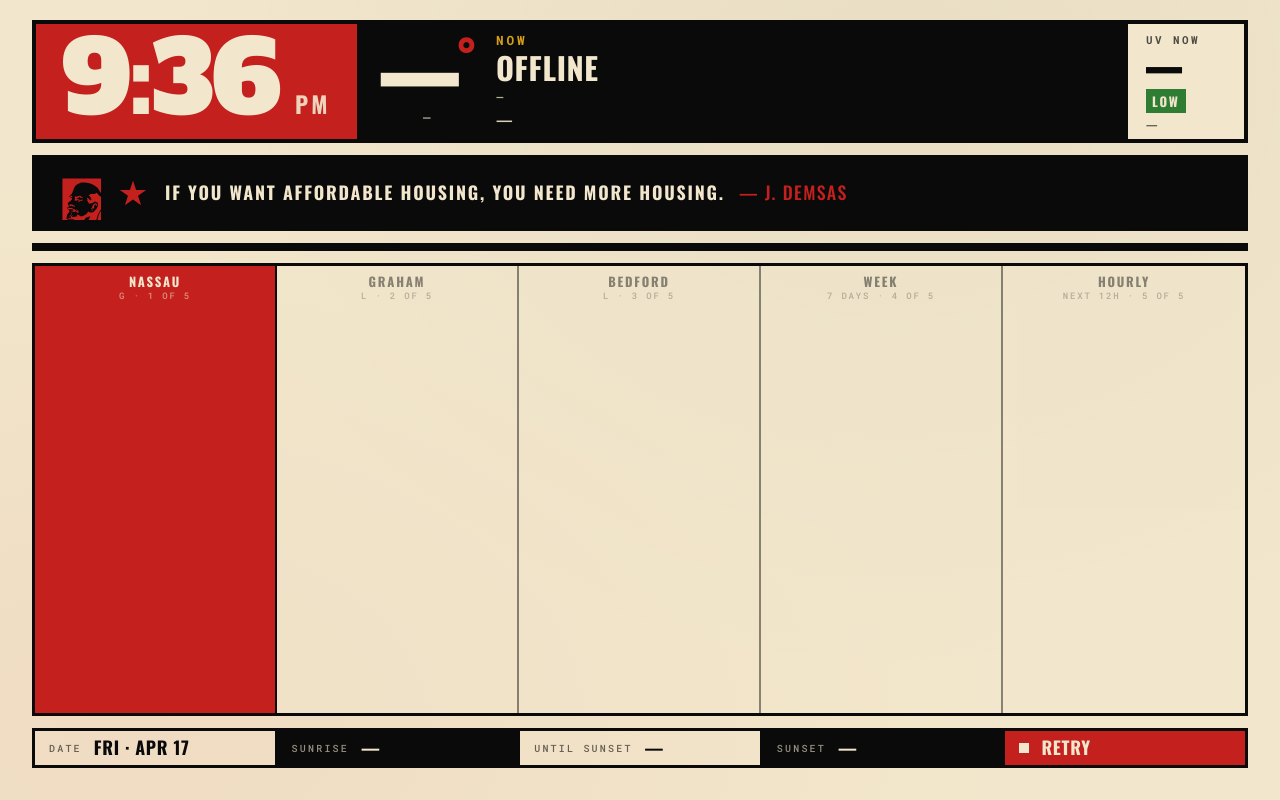
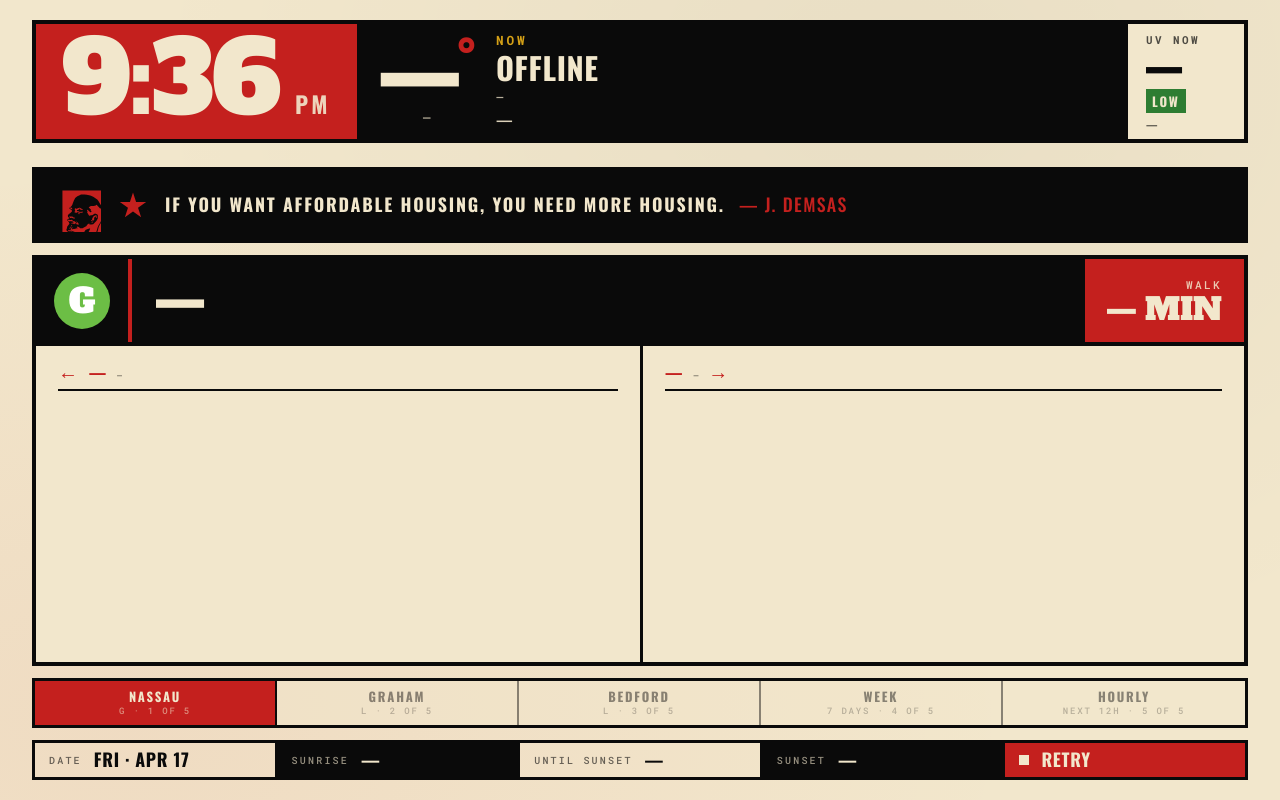
Before and after one commit to ashtyngon/wkcr-alarm, a website: page dashboard.html in a window 1280 px wide. Drawn offline with nearby package versions, Linux system fonts and the light colour scheme; no server answers; files whose address does not match are found by name.

Commit message:
Fix: grid row shift when alert ribbon is hidden
The carousel layout was collapsing because of a subtle CSS Grid
bug: with grid-template-rows: auto auto auto 1fr auto auto and
the alert ribbon being display:none, the remaining children were
auto-placed by DOM order and each shifted up one row. The 1fr
slot (meant for the carousel) got claimed by carousel-tabs, which
then stretched to ~700px of empty space with only small labels
at the top. The actual carousel collapsed to ~0 height, hiding
all panel content.

Fix: explicit grid-row assignments on every frame child. Now each
section stays in its intended row regardless of which siblings
are display:none:
  .top           → row 1
  .alert-ribbon  → row 2 (present or hidden, row stays empty)
  .slogan-bar    → row 3
  .carousel      → row 4 (keeps its 1fr slot)
  .carousel-tabs → row 5
  .footer        → row 6

This is a general CSS Grid pitfall worth remembering: auto-placement
with display:none siblings silently reassigns template row sizes.

```diff
--- a/dashboard.html
+++ b/dashboard.html
@@ -59,6 +59,15 @@ body {
   gap: 12px;
   position: relative;
 }
+/* Pin each section to its grid row explicitly. Without this, when
+   the alert ribbon is display:none the subsequent rows shift up,
+   handing the 1fr slot to the tabs instead of the carousel. */
+.top           { grid-row: 1; }
+.alert-ribbon  { grid-row: 2; }
+.slogan-bar    { grid-row: 3; }
+.carousel      { grid-row: 4; }
+.carousel-tabs { grid-row: 5; }
+.footer        { grid-row: 6; }
 
 /* ══════════════════════════════════════════════════════════════
    TOP STRIP — time, current weather, UV NOW (always visible)
```
Also changed, not shown: web/dashboard.html (+9 -0 lines).
